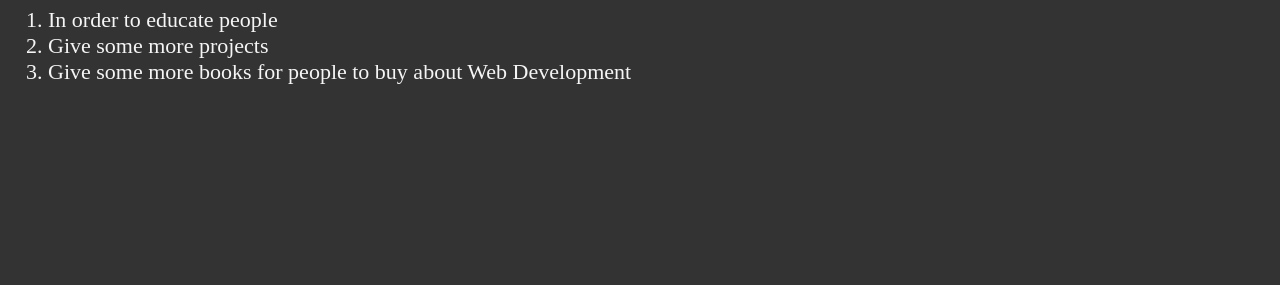
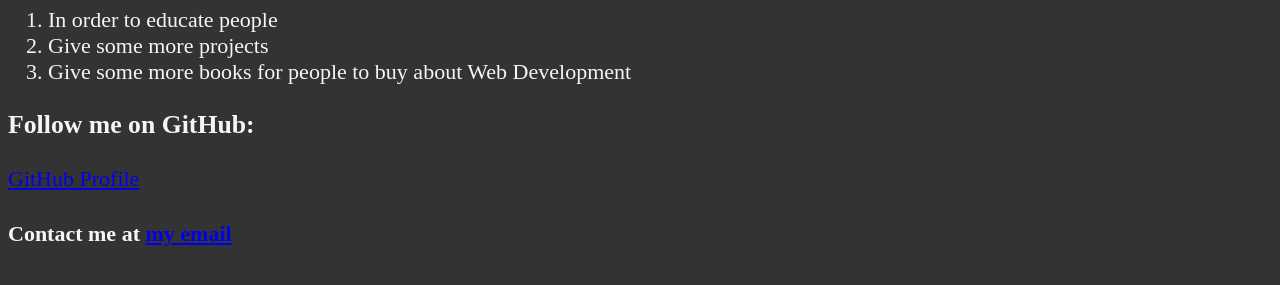
Before and after one commit to Aneesh-Peri/HTMLCRASH, a plain HTML site: page Lesson 5/about.html in a window 1280 px wide. Shown: the part 197-482 px from the top of the page. Drawn offline with Linux system fonts and the light colour scheme.

Commit message:
Creating the about page

```diff
--- a/Lesson 5/about.html
+++ b/Lesson 5/about.html
@@ -28,5 +28,10 @@
             <li>Give some more projects</li>
             <li>Give some more books for people to buy about Web Development</li>
         </ol>
+
+        <h3>Follow me on GitHub:</h3>
+        <a href="https://github.com">GitHub Profile</a>
+
+        <h4>Contact me at <a href="mailto:random@email.com">my email</a></h4>
     </body>
 </html>
```
